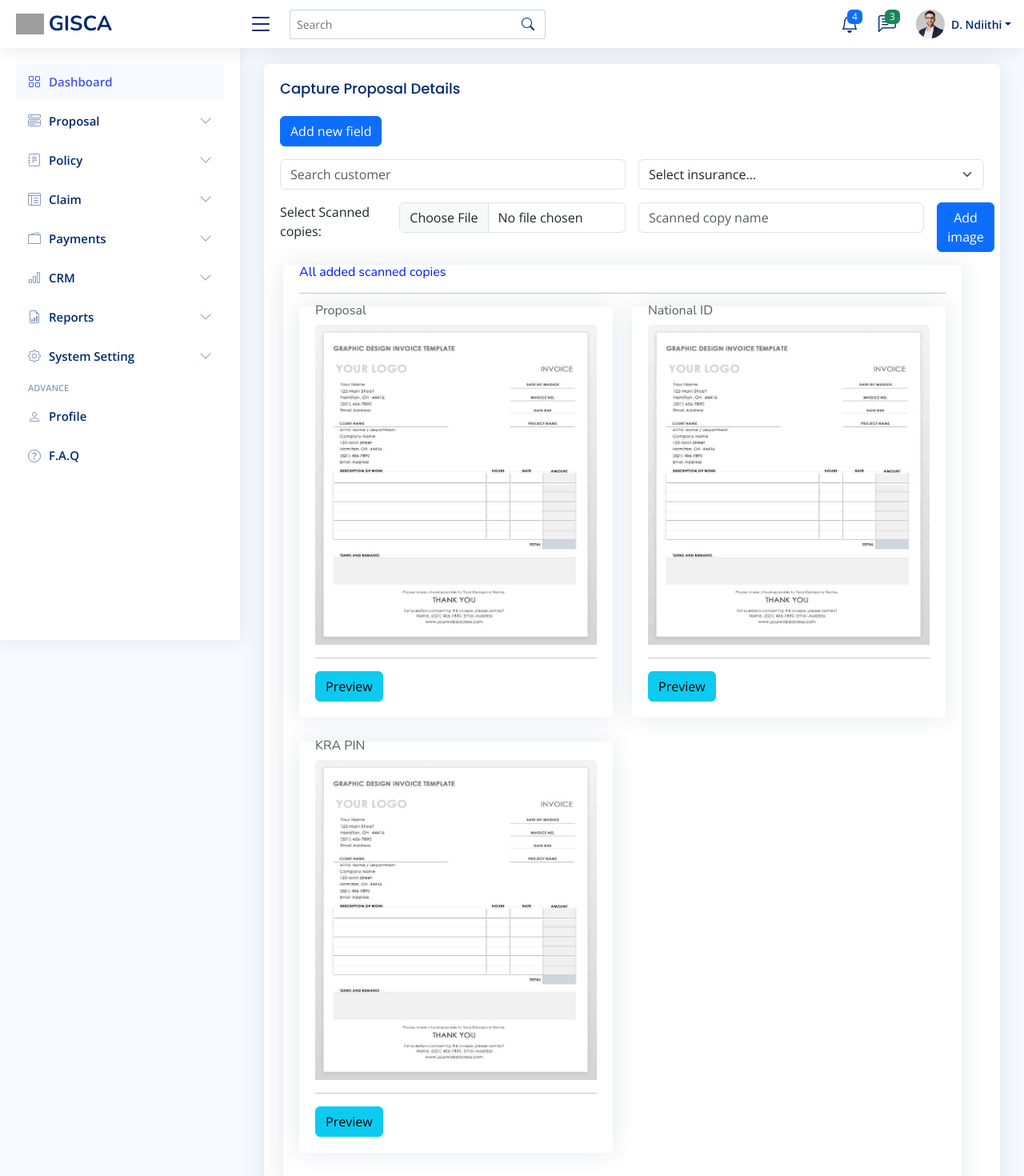
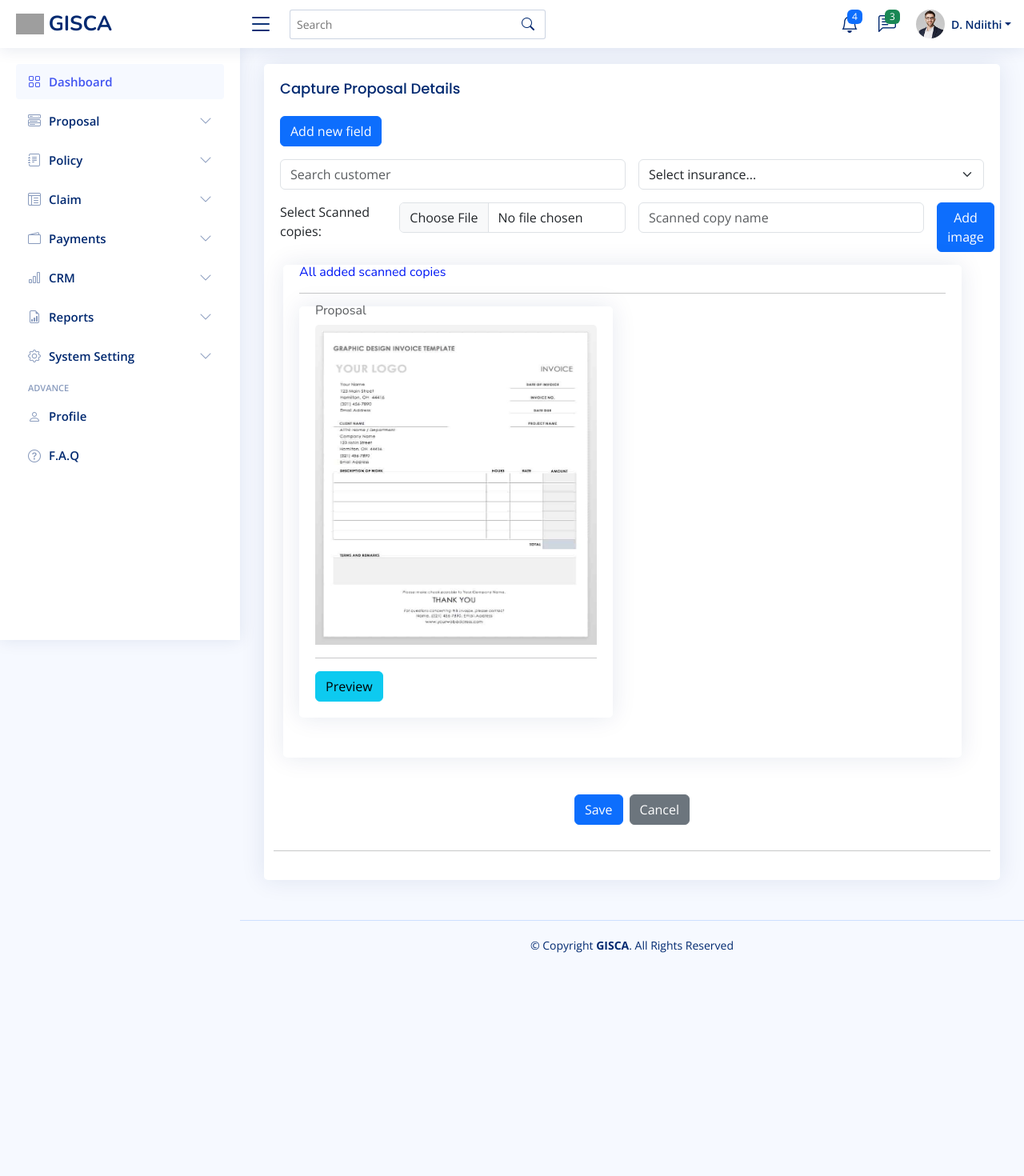
Before and after one commit to General-Insurance-Soft/tchalla, a Next.js app: page /page/proposal/capture in a window 1280 px wide. Shown: the top 1470 px of the page at 80% size. After the commit the page ends 1212 px from the top, so only its background shows below. Built offline with nearby package versions, Linux system fonts and the light colour scheme; grey boxes are pictures that could not be loaded.

Commit message:
remove KRA & ID in proposal capture

```diff
--- a/app/page/proposal/capture/page.js
+++ b/app/page/proposal/capture/page.js
@@ -72,59 +72,12 @@ export default function Page() {
                                         </div>
                                         {/* Template */}
 
-                                        {/* Template */}
-                                        <div className="col-sm-6">
-
-                                            <div className="card">
-                                                <div className="card-body">
-
-                                                    <h6 class="card-subtitle mb-2 text-muted">National ID</h6>
-                                                    <Image
-                                                        src="/img/receipt_template.jpg"
-                                                        // layout="responsive"
-                                                        width={200}  // Aspect ratio width
-                                                        height={400}  // Aspect ratio height
-                                                        className="card-img-top"
-                                                        alt="receipt template"
-                                                    />
-                                                    <hr />
-                                                    <p class="card-text"><a class="btn btn-info">Preview</a></p>
-                                                </div>
-                                            </div>
-                                        </div>
-                                        {/* Template */}
-
-
-                                        {/* Template */}
-                                        <div className="col-sm-6">
-
-                                            <div className="card">
-                                                <div className="card-body">
-
-                                                    <h6 class="card-subtitle mb-2 text-muted">KRA PIN</h6>
-                                                    <Image
-                                                        src="/img/receipt_template.jpg"
-                                                        // layout="responsive"
-                                                        width={200}  // Aspect ratio width
-                                                        height={400}  // Aspect ratio height
-                                                        className="card-img-top"
-                                                        alt="receipt template"
-                                                    />
-                                                    <hr />
-                                                    <p class="card-text"><a class="btn btn-info">Preview</a></p>
-                                                </div>
-                                            </div>
-                                        </div>
-                                        {/* Template */}
-
                                     </div>
 
                                 </div>
                             </div>
                         </div>
                     </div>
-
-
 
 
                     <div className="text-center mb-3">
```
